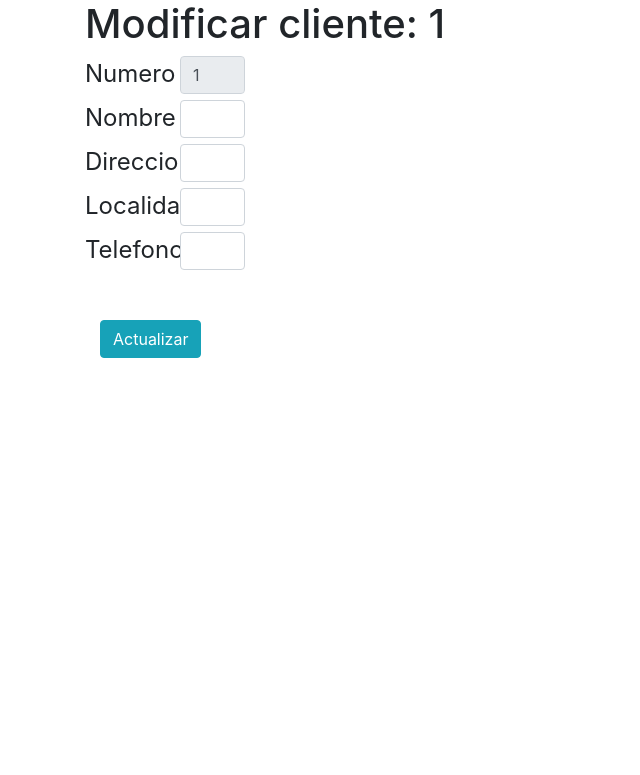
After one commit to deboch/distribuidoraTijera, a PHP site: page /distribuidora/vista/modificarCliente.php?numero=1 in a window 1280 px wide. The commit adds this page. Shown: the top 775 px of the page, without its empty margins (0-640 px from the left). Run offline with PHP 8.4, Linux system fonts and the light colour scheme; data that the repository does not hold is empty; some libraries are stand-ins or nearby versions.

Commit message:
Auto stash before merge of "master" and "origin/master"
Modificar cliente agregado

```diff
--- a/vista/clientes.php
+++ b/vista/clientes.php
@@ -50,7 +50,7 @@ include_once("../header.php");
                              <td>".$cliente['localidad']."</td>
                              <td>".$cliente['telefono']."</td>
                              <td><a href='../controlador/controlador_cliente.php?numero=".$cliente['numero']."'>Eliminar</a></td>
-                             <td><a href=''>Modificar</a></td>
+                             <td><a href='modificarCliente.php?numero=".$cliente['numero']."&nombre=".$cliente['nombre']."&direccion=".$cliente['direccion']."&localidad=".$cliente['localidad']."&telefono=".$cliente['telefono']."'>Modificar</a></td>
                          </tr>";
                     }
                 ?>
--- /dev/null
+++ b/vista/modificarCliente.php
@@ -0,0 +1,66 @@
+<html>
+<?php
+include_once("../head.php");
+?>
+<body>
+<div class="container">
+        <?php
+        $cliente_num=$_GET['numero'];
+        $cliente_nom=$_GET['nombre'];
+        $cliente_dir=$_GET['direccion'];
+        $cliente_loc=$_GET['localidad'];
+        $cliente_tel=$_GET['telefono'];
+        echo "<h1>Modificar cliente: ".$cliente_num."</h1>";
+        ?>
+        <form method="POST" action = "../controlador/controlador_modificar_cliente.php">
+        <?php
+        echo   "<div class='row'>
+                <div class= col-md-1>
+                <label class='' id='numero'>Numero</label>
+                </div>
+                <div class= col-md-1>
+                <input class='form-control' type='text' name='numero' value='".$cliente_num."' readOnly>
+                </div>
+                </div>
+                <div class='row'>
+                <div class= col-md-1>
+                <label class='' id='nombre'>Nombre</label>
+                </div>
+                <div class= col-md-1>
+                <input class='form-control' type='text' name='nombre' value='".$cliente_nom."'>
+                </div>
+                </div>
+                <div class='row'>
+                <div class= col-md-1>
+                <label class='' id='direccion'>Direccion</label>
+                </div>
+                <div class= col-md-1>
+                <input class='form-control' type='text' name='direccion' value='".$cliente_dir."'>
+                </div>
+                </div>
+                <div class='row'>
+                <div class= col-md-1>
+                <label class='' id='localidad'>Localidad</label>
+                </div>
+                <div class= col-md-1>
+                <input class='form-control' type='text' name='localidad' value='".$cliente_loc."'>
+                </div>
+                </div>
+                <div class='row'>
+                <div class= col-md-1>
+                <label class='' id='telefono'>Telefono</label>
+                </div>
+                <div class= col-md-1>
+                <input class='form-control' type='text' name='telefono' value='".$cliente_tel."'>
+                </div>
+                </div>
+                <div class='col-md-2'>
+		<br>
+		<button type='submit' class='btn btn-info' style='margin-top: 8px'>Actualizar</button>
+		</div>"
+         ?>
+        </form>
+</div>
+</body>
+
+</html>
```
Also changed, not shown: controlador/controlador_cliente.php (+4 -3 lines), controlador/controlador_modificar_cliente.php (added, +10 -0 lines), modelo/modelo_cliente.php (+14 -1 lines), vista/modificarPrecioArticulo.php (renamed from vista/modificarArticulo.php, +4 -10 lines), controlador/controlador_modificar_precio_articulo.php (renamed from controlador/controlador_modificar_articulo.php).
